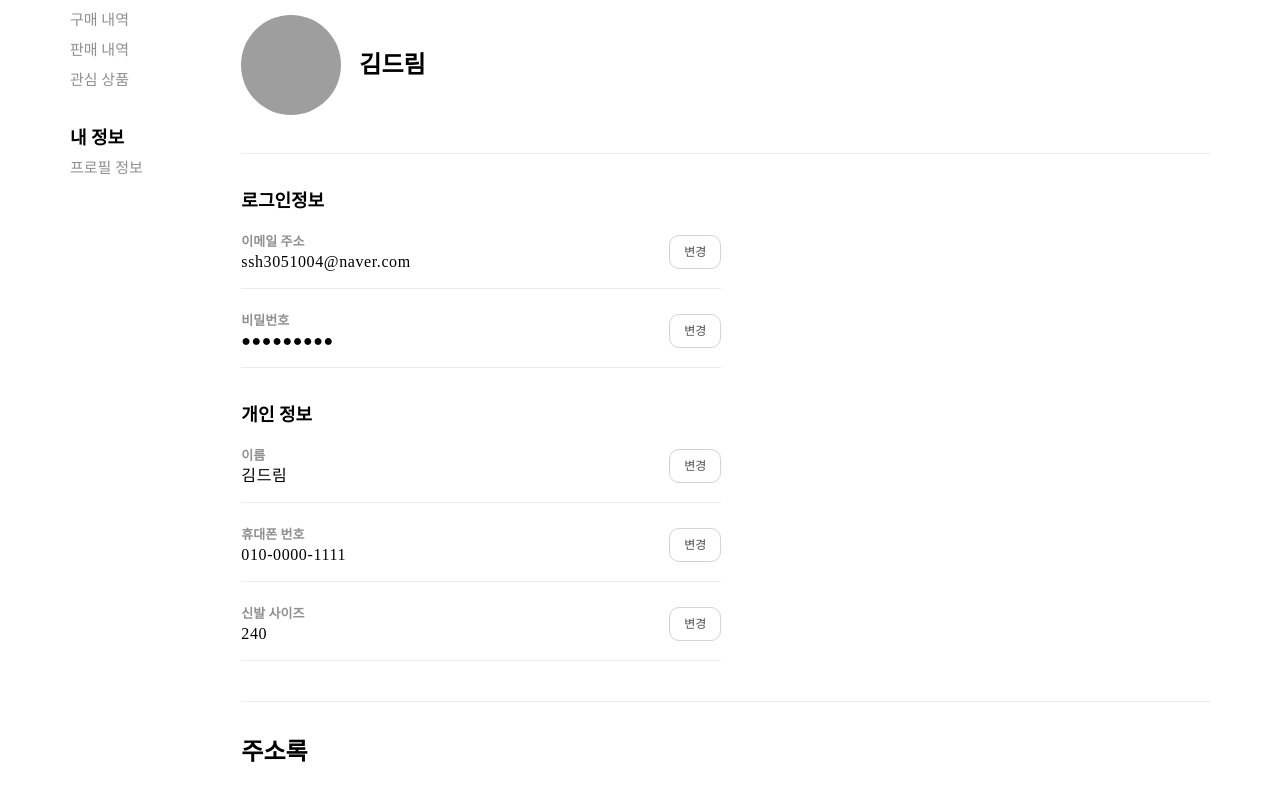
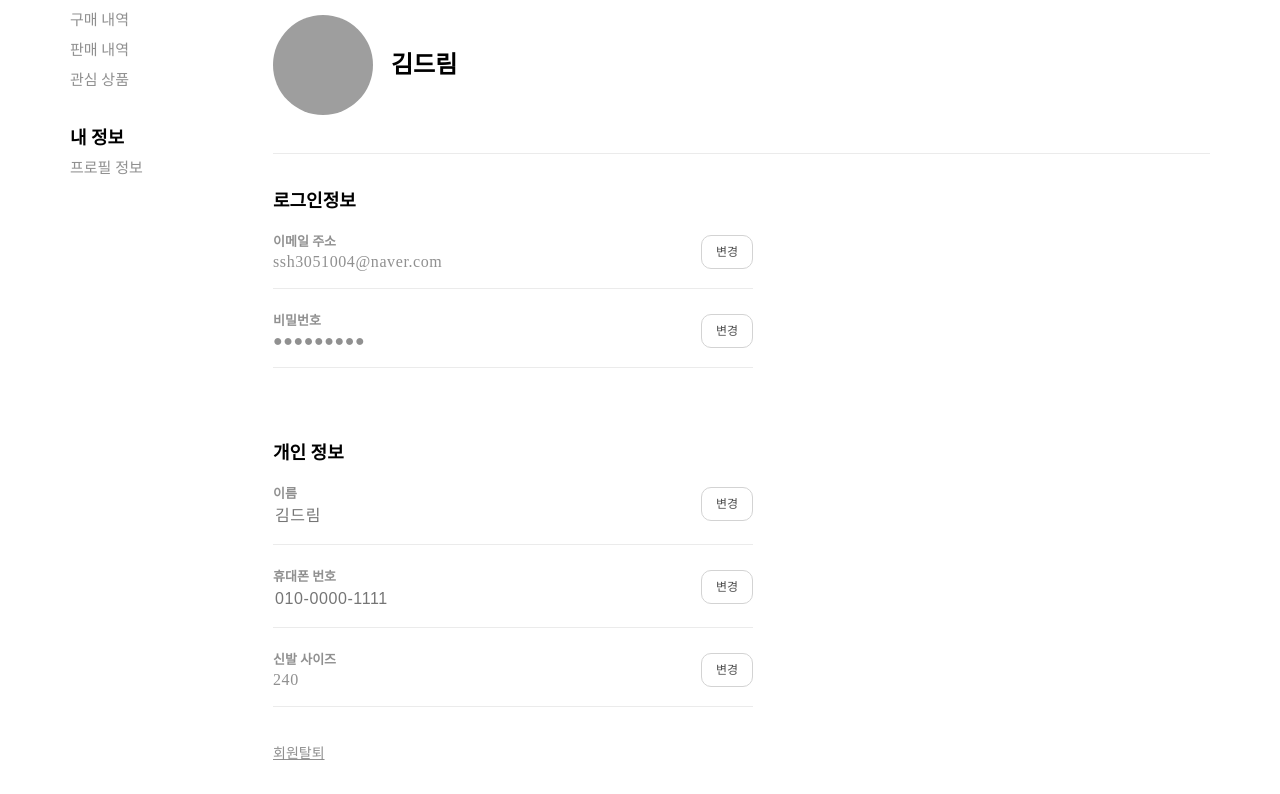
Before and after one commit to wecode-bootcamp-korea/justcode-5-2nd-dream-front, a React (Create React App) app: page /mypage/1 in a window 1280 px wide. Shown: the part 226-1020 px from the top of the page. Built offline with nearby package versions, Linux system fonts and the light colour scheme; grey boxes are pictures that could not be loaded.

Commit message:
Add: mypage wishlist ui 구현중

```diff
--- a/src/components/ProfileInfo/ProfileInfo.js
+++ b/src/components/Profile/ProfileInfo.js
@@ -35,16 +35,6 @@ function ProfileInfo() {
       name: '박드림',
       phone: '010-0000-3333',
       size: '245',
-    },
-    {
-      id: 4,
-      image:
-        'https://media.istockphoto.com/photos/blank-shirt-isolated-on-white-background-picture-id898906594?s=612x612',
-      email: 'ssh3051004@naver.com',
-      password: '1234567',
-      name: '최드림',
-      phone: '010-0000-4444',
-      size: '260',
     },
   ];
   const [size, setSize] = useState(undefined);
@@ -111,14 +101,14 @@ function ProfileInfo() {
             <div className={css.email_box}>
               <div className={css.email_info}>
                 <h5>이름</h5>
-                <p>{userData[id].name}</p>
+                <input placeholder={userData[id].name} />
               </div>
               <button>변경</button>
             </div>
             <div className={css.email_box}>
               <div className={css.email_info}>
                 <h5>휴대폰 번호</h5>
-                <p>{userData[id].phone}</p>
+                <input placeholder={userData[id].phone} />
               </div>
               <button>변경</button>
             </div>
@@ -130,6 +120,7 @@ function ProfileInfo() {
               <button onClick={openModal}>변경</button>
             </div>
           </div>
+          <span>회원탈퇴</span>
         </div>
 
         <div className={css.address_group}>
@@ -143,8 +134,8 @@ function ProfileInfo() {
           </div>
           <div className={css.divider} />
           <div className={css.add_address}>
-            <p>손소희</p>
-            <p>010-3371-3863</p>
+            <p>{userData[id].name}</p>
+            <p>{userData[id].phone}</p>
             <p>가나다라마바사아자차카타파하</p>
             <div className={css.address_button}>
               <button>수정</button>
--- a/src/components/ProfileInfo/ProfileInfo.module.scss
+++ b/src/components/Profile/ProfileInfo.module.scss
@@ -1,5 +1,5 @@
 .content_box {
-  width: 100vw;
+  width: 80vw;
   .my_profile {
     .content_title_border {
       padding: 5px 0 16px;
@@ -33,6 +33,7 @@
       max-width: 480px;
       .profile_group {
         padding-top: 38px;
+        padding-bottom: 38px;
         h4 {
           font-size: 18px;
           font-weight: bold;
@@ -52,6 +53,14 @@
               padding-top: 6px;
               font-size: 16px;
               letter-spacing: 0.6px;
+              color: rgba(34, 34, 34, 0.5);
+            }
+            input {
+              margin-top: 6px;
+              font-size: 16px;
+              letter-spacing: 0.6px;
+              width: 300px;
+              border: none;
             }
           }
           button {
@@ -70,11 +79,17 @@
           }
         }
       }
+      span {
+        font-size: 14px;
+        color: rgba(34, 34, 34, 0.5);
+        cursor: pointer;
+        text-decoration: underline;
+      }
     }
     .address_group {
       margin-top: 40px;
       padding-top: 38px;
-      border-top: 1px solid #ebebeb;
+      border-top: 2px solid #ebebeb;
       h2 {
         font-size: 24px;
         font-weight: 600;
--- /dev/null
+++ b/src/components/Profile/ProfileSNB.js
@@ -0,0 +1,38 @@
+import React from 'react';
+import { useNavigate } from 'react-router-dom';
+import css from './ProfileSNB.module.scss';
+
+function ProfileSNB() {
+  const navigate = useNavigate();
+  const myProfile = () => {
+    navigate('/');
+  };
+
+  return (
+    <div className={css.snb_box}>
+      <h2>마이 페이지</h2>
+      <div className={css.snb_list}>
+        <h3>쇼핑 정보</h3>
+        <ul>
+          <li>구매 내역</li>
+          <li>판매 내역</li>
+          <li>관심 상품</li>
+        </ul>
+      </div>
+      <div className={css.snb_list}>
+        <h3>내 정보</h3>
+        <ul>
+          <li
+            onClick={() => {
+              navigate(myProfile());
+            }}
+          >
+            프로필 정보
+          </li>
+        </ul>
+      </div>
+    </div>
+  );
+}
+
+export default ProfileSNB;
--- /dev/null
+++ b/src/components/Profile/ProfileSNB.module.scss
@@ -0,0 +1,26 @@
+.snb_box {
+  width: 200px;
+  margin-right: 20px;
+  h2 {
+    font-size: 24px;
+    font-weight: 600;
+  }
+  .snb_list {
+    margin-top: 40px;
+    h3 {
+      margin-bottom: 12px;
+      vertical-align: top;
+      font-size: 18px;
+      font-weight: 600;
+    }
+    ul {
+      cursor: pointer;
+      li {
+        margin-top: 12px;
+        line-height: 18px;
+        font-size: 15px;
+        color: rgba(34, 34, 34, 0.5);
+      }
+    }
+  }
+}
--- a/src/pages/MyPage/MyPage.js
+++ b/src/pages/MyPage/MyPage.js
@@ -1,30 +1,13 @@
 import React from 'react';
 import css from './MyPage.module.scss';
-import ProfileInfo from '../../components/ProfileInfo/ProfileInfo';
+import ProfileInfo from '../../components/Profile/ProfileInfo';
+import ProfileSNB from '../../components/Profile/ProfileSNB';
 
 function MyPage() {
   return (
-    <div>
-      <div className={css.container}>
-        <div className={css.snb_box}>
-          <h2>마이 페이지</h2>
-          <div className={css.snb_list}>
-            <h3>쇼핑 정보</h3>
-            <ul>
-              <li>구매 내역</li>
-              <li>판매 내역</li>
-              <li>관심 상품</li>
-            </ul>
-          </div>
-          <div className={css.snb_list}>
-            <h3>내 정보</h3>
-            <ul>
-              <li>프로필 정보</li>
-            </ul>
-          </div>
-        </div>
-        <ProfileInfo />
-      </div>
+    <div className={css.container}>
+      <ProfileSNB />
+      <ProfileInfo />
     </div>
   );
 }
--- a/src/pages/MyPage/MyPage.module.scss
+++ b/src/pages/MyPage/MyPage.module.scss
@@ -2,29 +2,4 @@
   padding: 40px 70px 160px;
   max-width: 1200px;
   display: flex;
-  .snb_box {
-    width: 200px;
-    margin-right: 20px;
-    h2 {
-      font-size: 24px;
-      font-weight: 600;
-    }
-    .snb_list {
-      margin-top: 40px;
-      h3 {
-        margin-bottom: 12px;
-        vertical-align: top;
-        font-size: 18px;
-        font-weight: 600;
-      }
-      ul {
-        li {
-          margin-top: 12px;
-          line-height: 18px;
-          font-size: 15px;
-          color: rgba(34, 34, 34, 0.5);
-        }
-      }
-    }
-  }
 }
--- a/src/pages/Router.js
+++ b/src/pages/Router.js
@@ -5,6 +5,7 @@ import Login from './Login/Login';
 import Signup from './SIgnup/Signup';
 import Shop from './Shop/Shop';
 import MyPage from './MyPage/MyPage';
+import Wish from './Wish/Wish';
 import ProductDetail from './ProductDetail/ProductDetail';
 import BuyPage from './BuyPage/BuyPage';
 import SellPage from './SellPage/SellPage';
@@ -21,6 +22,7 @@ function App() {
         <Route path="/signup" element={<Signup />} />
         <Route path="/shop" element={<Shop />} />
         <Route path="/mypage/:id" element={<MyPage />} />
+        <Route path="/mypage/wish/:id" element={<Wish />} />
         <Route path="/products/:id" element={<ProductDetail />} />
         <Route path="/buy/:id" element={<BuyPage />} />
         <Route path="/sell/:id" element={<SellPage />} />
--- /dev/null
+++ b/src/pages/Wish/Wish.js
@@ -0,0 +1,18 @@
+import React from 'react';
+import css from './Wish.module.scss';
+import ProfileSNB from '../../components/Profile/ProfileSNB';
+
+function Wish() {
+  return (
+    <div className={css.container}>
+      <ProfileSNB />
+      <div className={css.content_box}>
+        <div className={css.content_title_border}>
+          <h3>관심상품</h3>
+        </div>
+      </div>
+    </div>
+  );
+}
+
+export default Wish;
--- /dev/null
+++ b/src/pages/Wish/Wish.module.scss
@@ -0,0 +1,16 @@
+.container {
+  padding: 40px 70px 160px;
+  max-width: 1200px;
+  display: flex;
+  .content_box {
+    width: 80vw;
+    .content_title_border {
+      padding: 5px 0 16px;
+      border-bottom: 3px solid #222;
+      h3 {
+        font-size: 24px;
+        font-weight: 600;
+      }
+    }
+  }
+}
```
